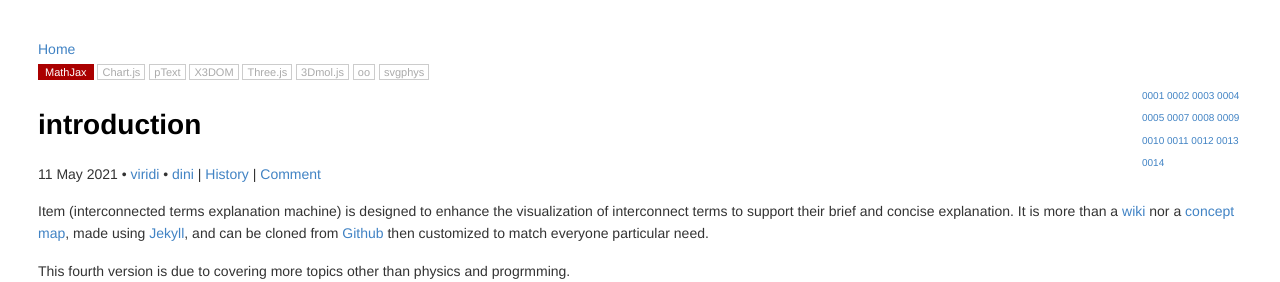
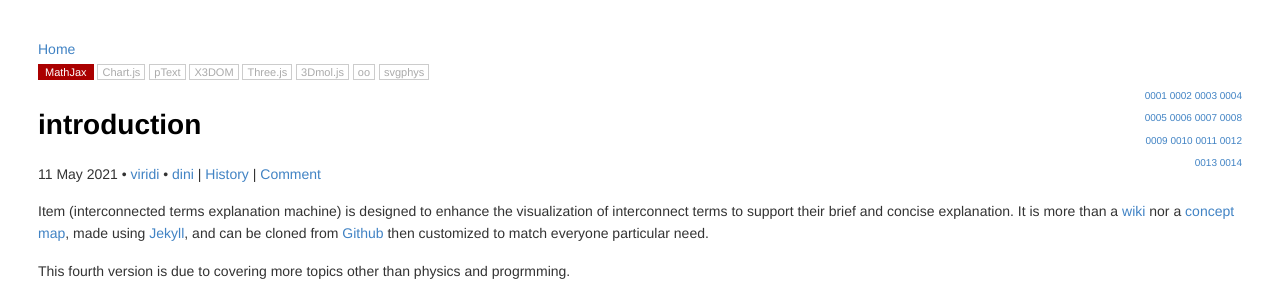
Before and after one commit to dudung/butir, a Jekyll site: the page built from _posts/0/00/2021-05-12-introduction.md, in a window 1280 px wide. Shown: the top 282 px of the page. Built offline with Jekyll 4.4.1, drawn with Linux system fonts in a browser that asks for light colours; formulas are drawn with MathJax 3.

Commit message:
update style for nodes

```diff
--- a/_posts/0/00/2021-05-12-introduction.md
+++ b/_posts/0/00/2021-05-12-introduction.md
@@ -17,7 +17,7 @@ date: 2021-05-12 06:30:00 +07
 permalink: /0000
 src: https://github.com/dudung/item/commits/main/_posts/0/00/2021-05-12-introduction.md
 twitter_username: 6unpnp
-nodes: ['0001', '0002', '0003', '0004', '0005', '0007', '0008', '0009', '0010', '0011', '0012', '0013', '0014']
+nodes: ['0001', '0002', '0003', '0004', '0005', '0006', '0007', '0008', '0009', '0010', '0011', '0012', '0013', '0014']
 ---
 Item (interconnected terms explanation machine) is designed to enhance the visualization of interconnect terms to support their brief and concise explanation. It is more than a [wiki](https://en.wikipedia.org/wiki/Wiki) nor a [concept map](https://ctl.byu.edu/tip/concept-mapping), made using [Jekyll](https://jekyllrb.com/), and can be cloned from [Github](https://github.com/dudung/item) then customized to match everyone particular need.
 
--- a/_sass/main.scss
+++ b/_sass/main.scss
@@ -5,6 +5,7 @@
 .nodes_container {
   float: right;
   width: 100px;
+	text-align: right;
 }
 
 .current {
```
